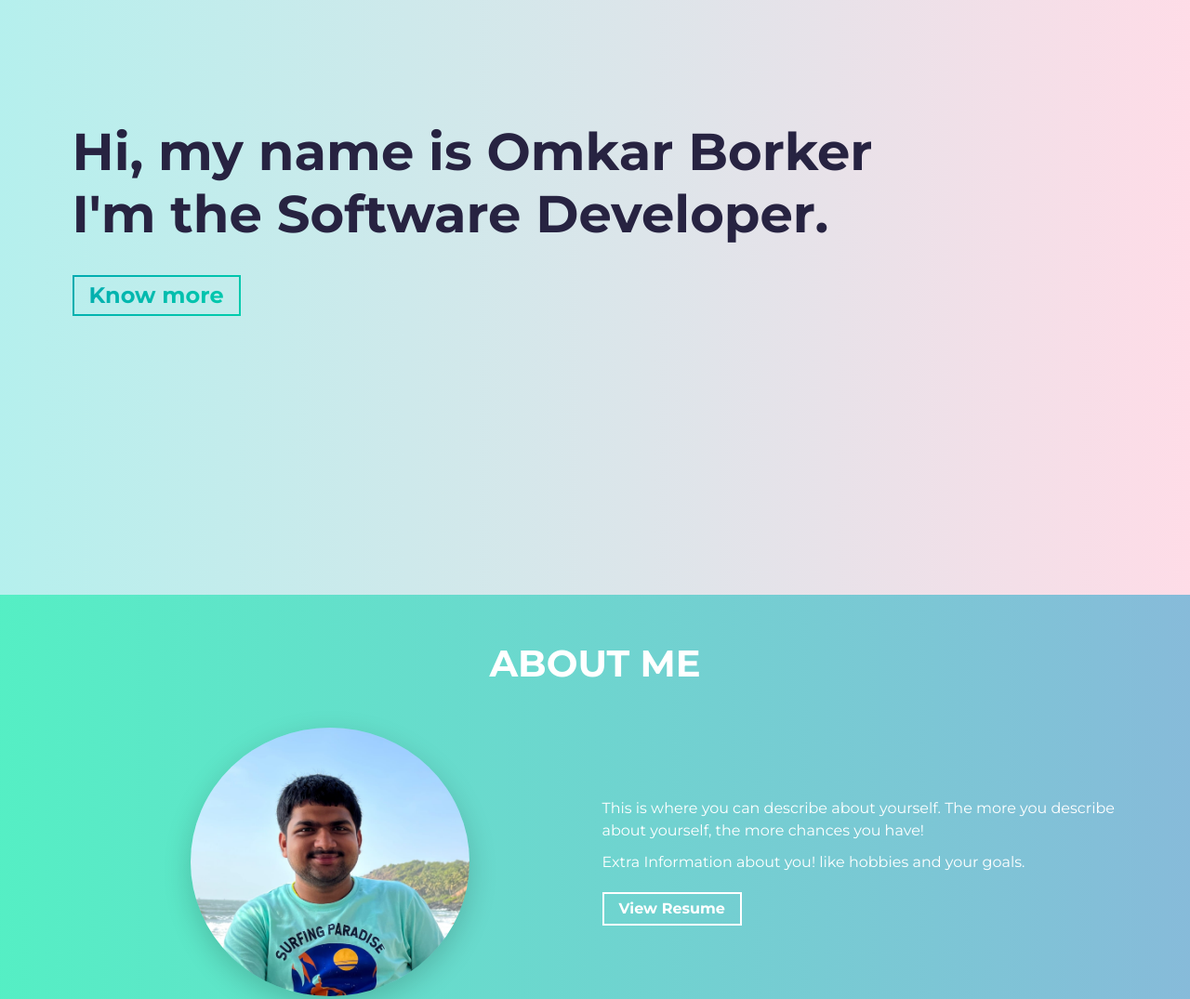
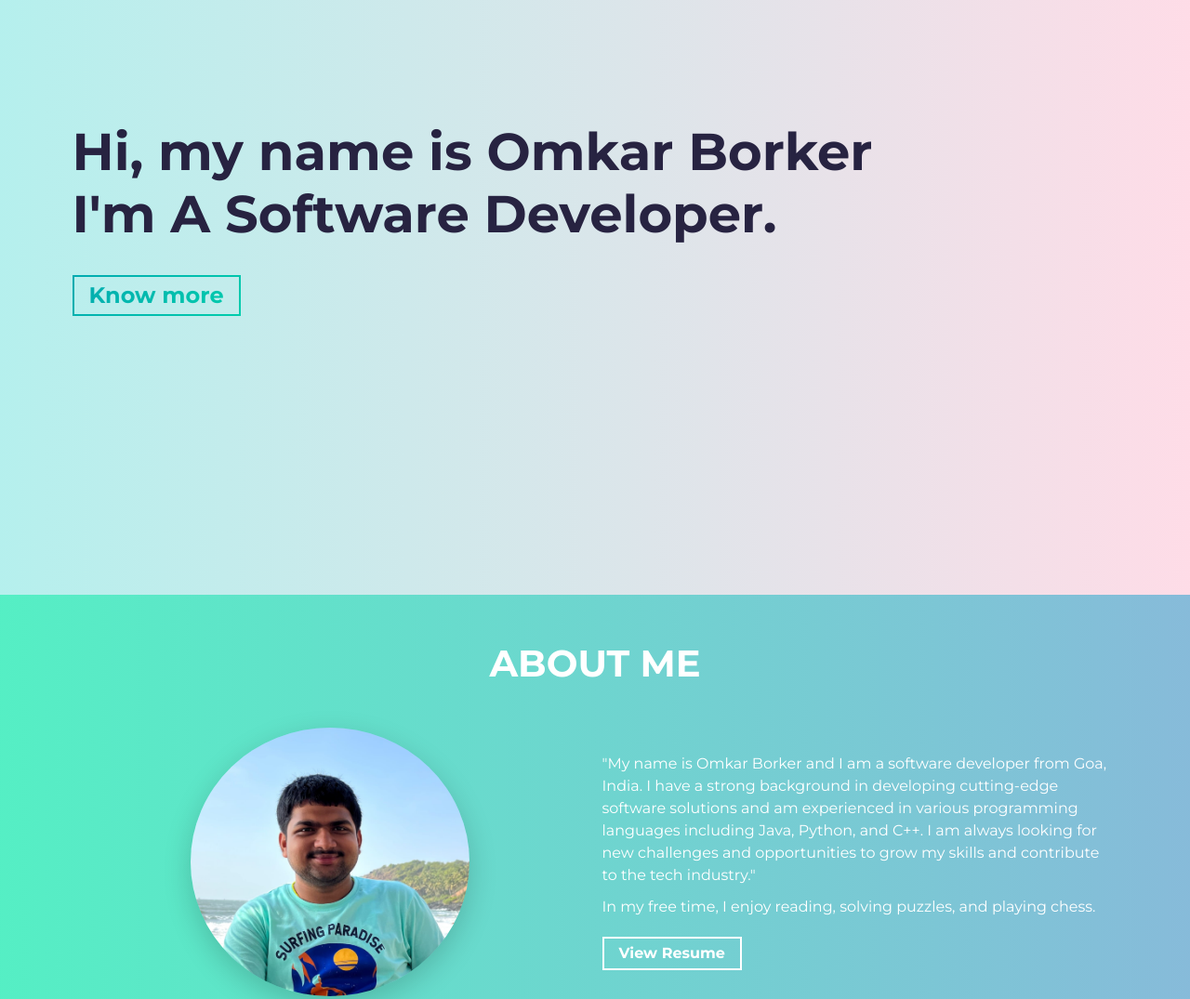
Before and after one commit to OmkarBorker/Portfolio, a website built with Parcel: page src/index.html in a window 1280 px wide. Shown: the part 160-1235 px from the top of the page at 93% size. Built offline with nearby package versions, Linux system fonts and the light colour scheme.

Commit message:
edited changes

```diff
--- a/src/index.html
+++ b/src/index.html
@@ -33,7 +33,7 @@
         <h1 class="hero-title load-hidden">
           Hi, my name is <span class="blue-text">Omkar Borker</span>
           <br />
-          I'm the Software Developer.
+          I'm A Software Developer.
         </h1>
         <p class="hero-cta load-hidden">
           <a rel="noreferrer" class="cta-btn cta-btn--hero" href="#about"
@@ -64,11 +64,12 @@
           <div class="col-md-6 col-sm-12">
             <div class="about-wrapper__info load-hidden">
               <p class="about-wrapper__info-text">
-                This is where you can describe about yourself. The more you
-                describe about yourself, the more chances you have!
+                "My name is Omkar Borker and I am a software developer from Goa, India.
+                 I have a strong background in developing cutting-edge software solutions and am experienced in various programming languages including Java, Python, and C++.
+                 I am always looking for new challenges and opportunities to grow my skills and contribute to the tech industry."
               </p>
               <p class="about-wrapper__info-text">
-                Extra Information about you! like hobbies and your goals.
+                 In my free time, I enjoy reading, solving puzzles, and playing chess.
               </p>
               <span class="d-flex mt-3">
                 <a
```
